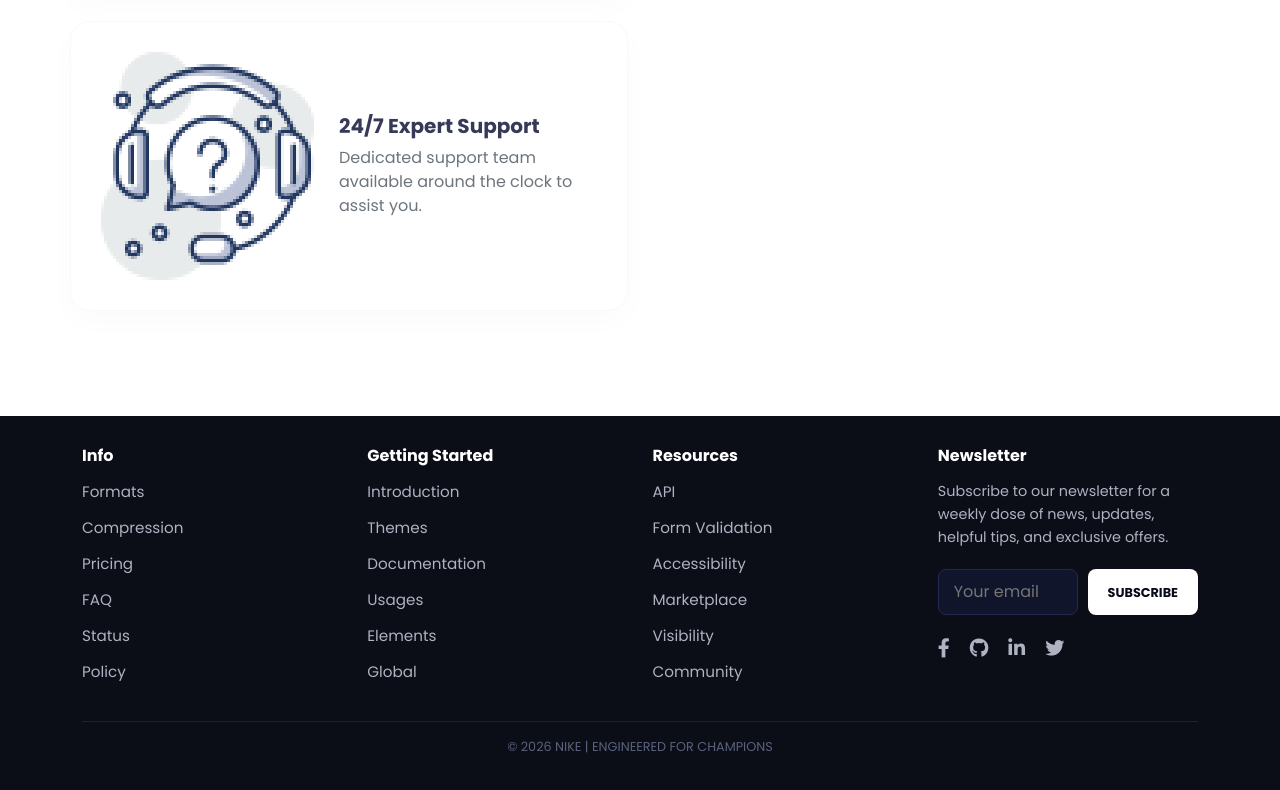
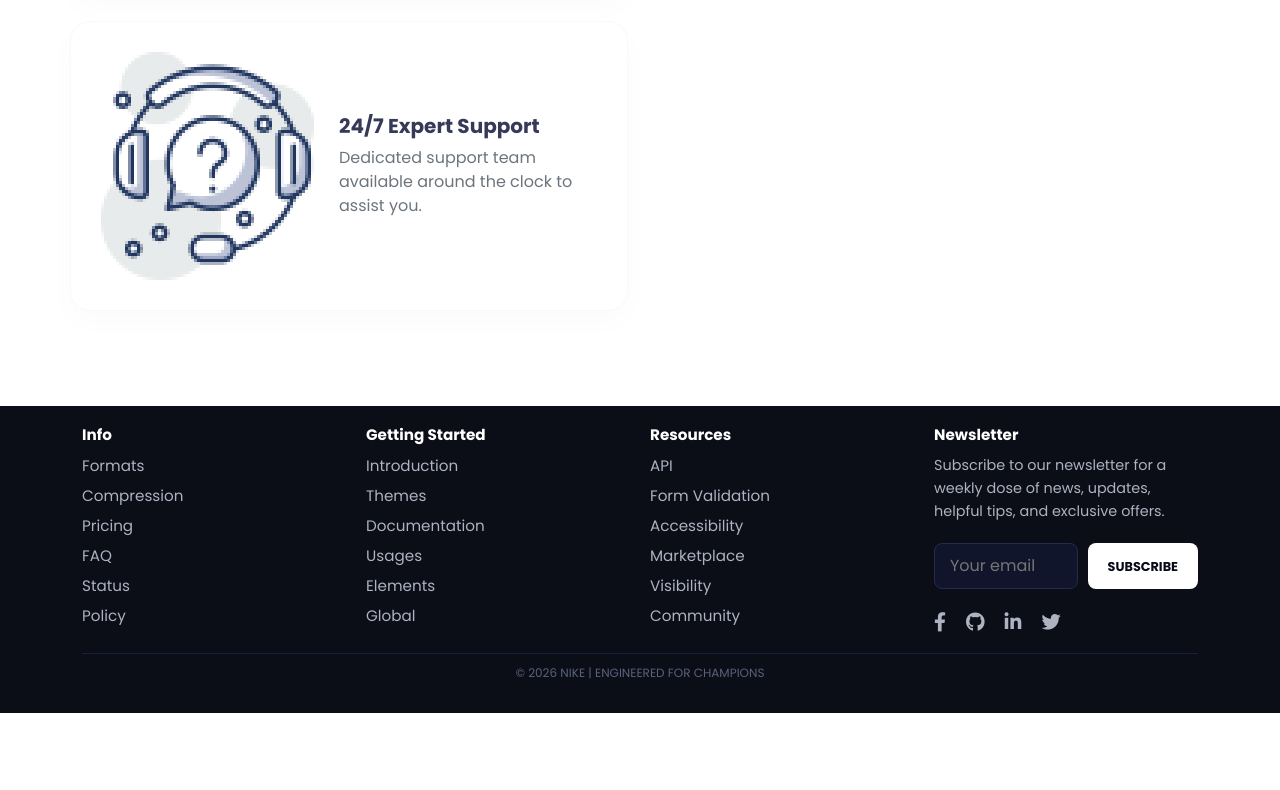
Before and after one commit to WahidaAkhter/Nike-React, a website built with Vite: page index.html in a window 1280 px wide. Shown: the part 2751-3541 px from the top of the page. After the commit the page ends 3464 px from the top, so only its background shows below. Built offline with nearby package versions, Linux system fonts and the light colour scheme.

Commit message:
Update style.css

```diff
--- a/style.css
+++ b/style.css
@@ -222,20 +222,20 @@ body {
 .footer-main {
     background-color: #0b0d17; /* Richer, deeper dark navy */
     color: white;
-    padding: 30px 0 20px; /* Reduced from 50/30 */
-    margin-top: 25px; /* Reduced from 40 */
+    padding: 20px 0 15px; /* Minimal padding */
+    margin-top: 15px; /* Minimal top margin */
 }
 
 .footer-grid {
     display: grid;
     grid-template-columns: repeat(4, 1fr);
-    gap: 25px; /* Reduced from 40 */
+    gap: 20px; /* Further reduced */
 }
 
 .footer-col h4 {
-    font-size: 1.0rem; /* Slightly smaller title */
+    font-size: 0.95rem; /* Slightly smaller */
     font-weight: 700;
-    margin-bottom: 15px; /* Reduced from 25 */
+    margin-bottom: 10px; /* Minimal margin */
     color: #ffffff;
 }
 
@@ -246,7 +246,7 @@ body {
 }
 
 .footer-col ul li {
-    margin-bottom: 12px;
+    margin-bottom: 6px; /* Tighter list */
 }
 
 .footer-col ul li a {
@@ -322,10 +322,10 @@ body {
 
 .footer-btm {
     text-align: center;
-    margin-top: 25px; /* Reduced from 40 */
-    padding-top: 15px; /* Reduced from 20 */
+    margin-top: 15px; /* Minimal margin */
+    padding-top: 10px; /* Minimal padding */
     border-top: 1px solid #1a1f3d;
-    font-size: 0.8rem; /* Smaller text */
+    font-size: 0.75rem; /* Minimal text */
     color: #5b617c;
 }
 
```
